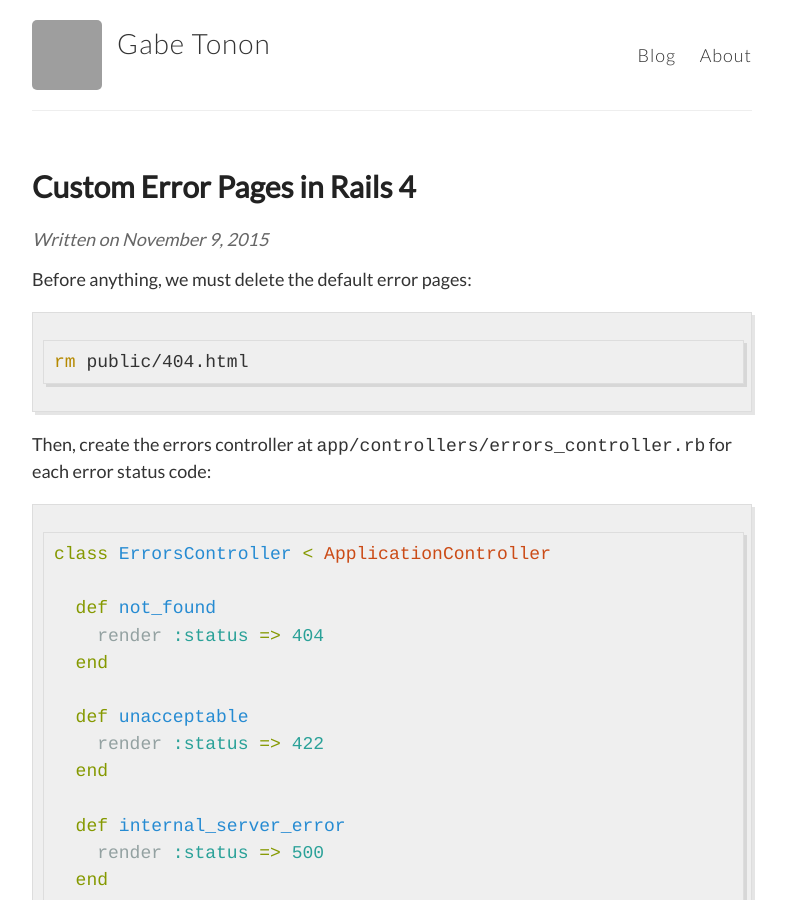
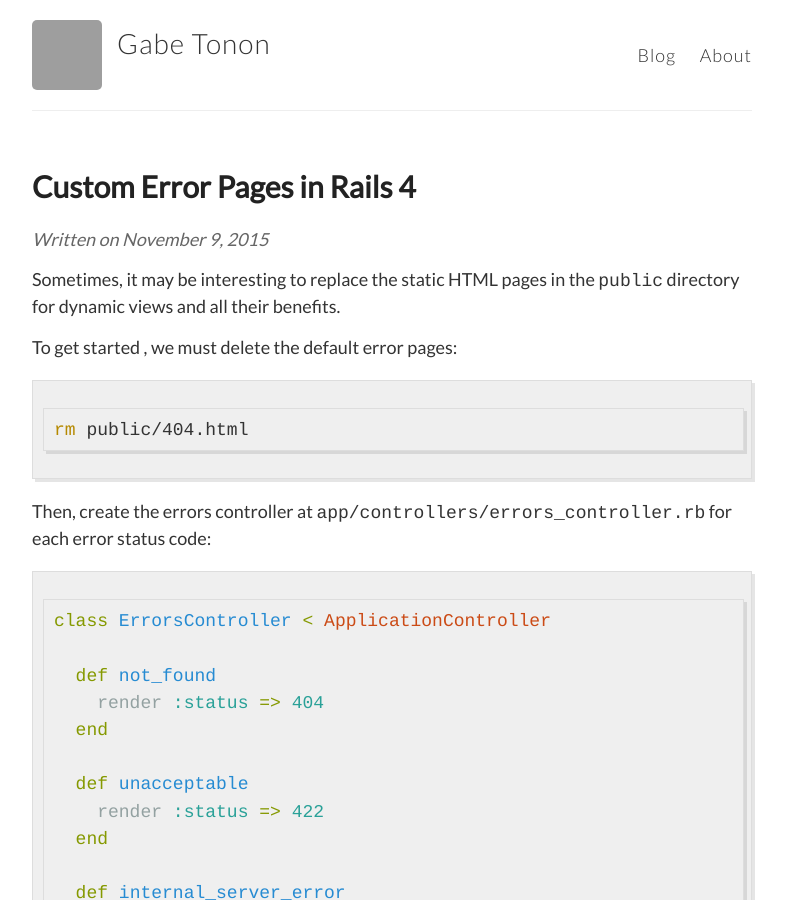
Before and after one commit to gaapt/gaapt.github.io, a Jekyll site: the page built from _posts/2015-11-09-Custom-Error-Pages-in-Rails-4.md, in a window 1280 px wide and 900 px high. Shown: the whole window, without its empty margins (248-1034 px from the left). Built offline with Jekyll 4.4.1, drawn with Linux system fonts in a browser that asks for light colours; Markdown is read by kramdown in place of the engine named in the settings; grey boxes are pictures that could not be loaded.

Commit message:
Update 2015-11-09-Custom-Error-Pages-in-Rails-4.md

````diff
--- a/_posts/2015-11-09-Custom-Error-Pages-in-Rails-4.md
+++ b/_posts/2015-11-09-Custom-Error-Pages-in-Rails-4.md
@@ -2,7 +2,10 @@
 layout: post
 title: Custom Error Pages in Rails 4
 ---
-Before anything, we must delete the default error pages:
+
+Sometimes, it may be interesting to replace the static HTML pages in the `public` directory for dynamic views and all their benefits.
+
+To get started , we must delete the default error pages:
 
 ```bash
 rm public/404.html
````
